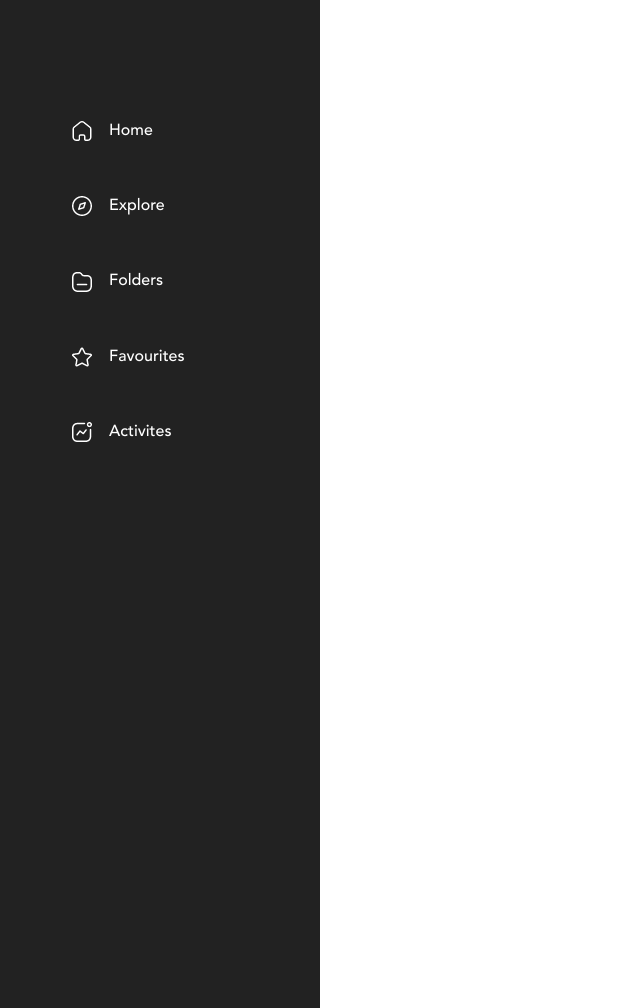
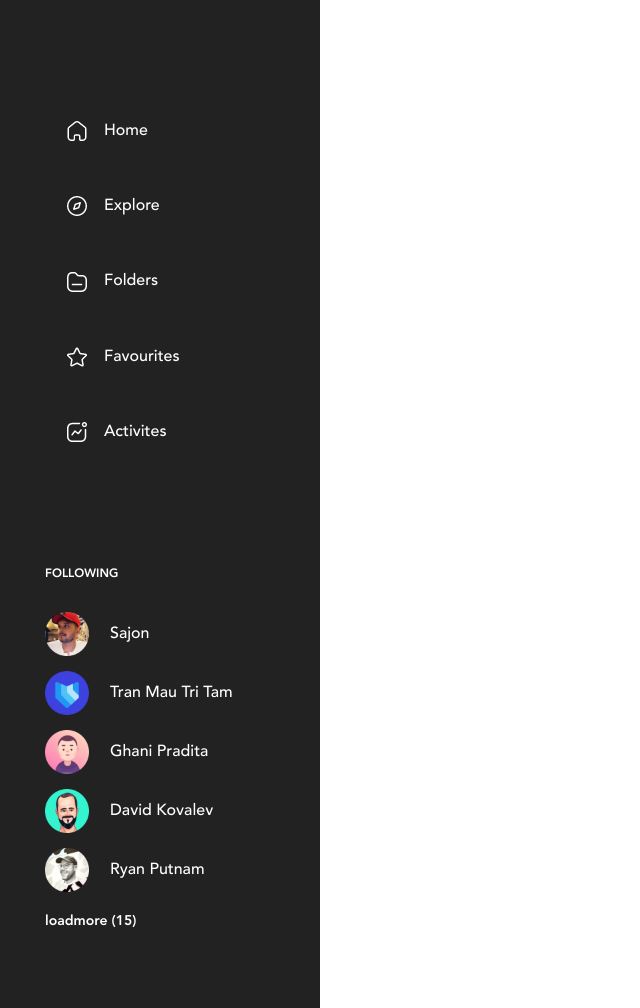
Before and after one commit to MariKakuchaia/midterm-exam, a plain HTML site: page index.html in a window 1280 px wide. Shown: the part 72-1080 px from the top of the page, without its empty margins (0-640 px from the left). Drawn offline with Linux system fonts and the light colour scheme.

Commit message:
added aside styles

```diff
--- a/index.html
+++ b/index.html
@@ -15,36 +15,67 @@
                 <a class="logo transition-property" href="index.html"><span>design.</span>today</a>
                 <a href="#"><img src="images/icons/burger-icon.png" alt="burger-icon"></a>
             </div>
-            <div>
+            <div class="container-aside">
                 <nav>
                     <ul>
                         <li class="nav-li">
-                            <a class="font-size-color"href="#">
-                                 <img src="images/icons/home.png" alt="home-icon">Home
+                            <a class="medium-size16-colorfff"href="#">
+                                 <img src="images/icons/home.png" alt="home">Home
                             </a>
                         </li>
                         <li class="nav-li">
-                           <a class="font-size-color"href="#">
-                               <img src="images/icons/explore.png" alt="explore-icon">Explore
+                           <a class="medium-size16-colorfff"href="#">
+                               <img src="images/icons/explore.png" alt="explore">Explore
                             </a>
                         </li>
                         <li class="nav-li">
-                            <a class="font-size-color"href="#">
-                               <img src="images/icons/folders1.png" alt="folder-icon">Folders
+                            <a class="medium-size16-colorfff"href="#">
+                               <img src="images/icons/folders1.png" alt="folder">Folders
                             </a>
                         </li>
                         <li class="nav-li">
-                            <a class="font-size-color"href="#">
-                               <img src="images/icons/favourites1.png" alt="fav-icon">Favourites
+                            <a class="medium-size16-colorfff"href="#">
+                               <img src="images/icons/favourites1.png" alt="favourites">Favourites
                             </a>
                         </li>
                         <li class="nav-li">
-                            <a class="font-size-color"href="#">
-                               <img src="images/icons/activities1.png" alt="avtivites-icon">Activites
+                            <a class="medium-size16-colorfff"href="#">
+                               <img src="images/icons/activities1.png" alt="avtivites">Activites
                             </a>
                         </li>
                     </ul>
                 </nav>
+            </div>
+            <div class="aside-bottom container-aside">
+                <h3 class="uppercase">following</h3>
+                <ul>
+                   <li>
+                       <a class="medium-size16-colorfff" href="#">
+                           <img src="images/persons/sajon.png" alt="sajon">Sajon
+                        </a>
+                    </li>
+                   <li>
+                       <a class="medium-size16-colorfff"href="#">
+                           <img src="images/persons/tran-mau.png" alt="tran">Tran Mau Tri Tam
+                        </a>
+                    </li>
+                   <li>
+                       <a class="medium-size16-colorfff"href="#">
+                           <img src="images/persons/ghani.png" alt="ghani">Ghani Pradita
+                        </a>
+                    </li>
+                   <li>
+                       <a class="medium-size16-colorfff"href="#">
+                           <img src="images/persons/david.png" alt="david">David Kovalev
+                        </a>
+                    </li>
+                   <li>
+                       <a class="medium-size16-colorfff"href="#">
+                           <img src="images/persons/ryan.png" alt="ryan">Ryan Putnam
+                        </a>
+                    </li>
+                </ul>
+                <button>loadmore (15)</button>
             </div>
         </aside>
         <div class="main-page"></div>
--- a/styles/style.css
+++ b/styles/style.css
@@ -26,7 +26,7 @@ ul{
     flex:1;
 }
 .div-logo{
-    margin: 42px 30px 106px;
+    margin: 42px 30px 0;
 }
 .logo{
     font-size: 24px;
@@ -35,33 +35,65 @@ ul{
 .logo span{
     font-weight: bold;
 }
+.container-aside{
+    max-width: 230px;
+    margin: 106px auto 0;
+}
 .nav-li{
     transition: 0.3s ease-in all;
-    margin-left:40px ;
     margin-bottom: 20px;
     width: 265px;
 }
 .nav-li :hover{
     background-color: #FF2288;
     border-radius: 10px;
-    transition: 0.2s;
+    transition-duration: 0.2s;
     font-size: 18px;
 }
 .nav-li a{
     display: inline-block;
     vertical-align: middle;
-    padding: 15px 30px;
+    padding: 15px 105px 15px 20px;
 }
 .nav-li img{
     display: inline-block;
     vertical-align: middle;
     margin-right: 15px;
 }
-.font-size-color{
+.medium-size16-colorfff{
     font-size:16px;
     font-family: "Avenir Medium";
     color: #FFFFFF;
 }
+.uppercase{
+    text-transform: uppercase;
+}
+.aside-bottom img{
+    width: 44px;
+    vertical-align: middle;
+    margin-right: 21px;
+}
+.aside-bottom li{
+    margin-top: 15px;
+}
+.aside-bottom h3{
+    font-family: "Avenir Heavy";
+    font-size:12px;
+    color: #ffffff;
+    margin-bottom: 31px;
+}
+.aside-bottom li :hover{
+    font-size: 14px;
+    transition-duration: 0.3s;
+}
+.aside-bottom button{
+    background-color: #222222;
+    color: #ffffff;
+    border: none;
+    margin-top: 19px;
+    font-family: "Avenir Heavy";
+    font-size: 14px;
+}
 .main-page{
     flex:3;
 }
```
Also changed, not shown: images/persons/sajon.png (renamed from images/persons/Rectangle 67.png).
